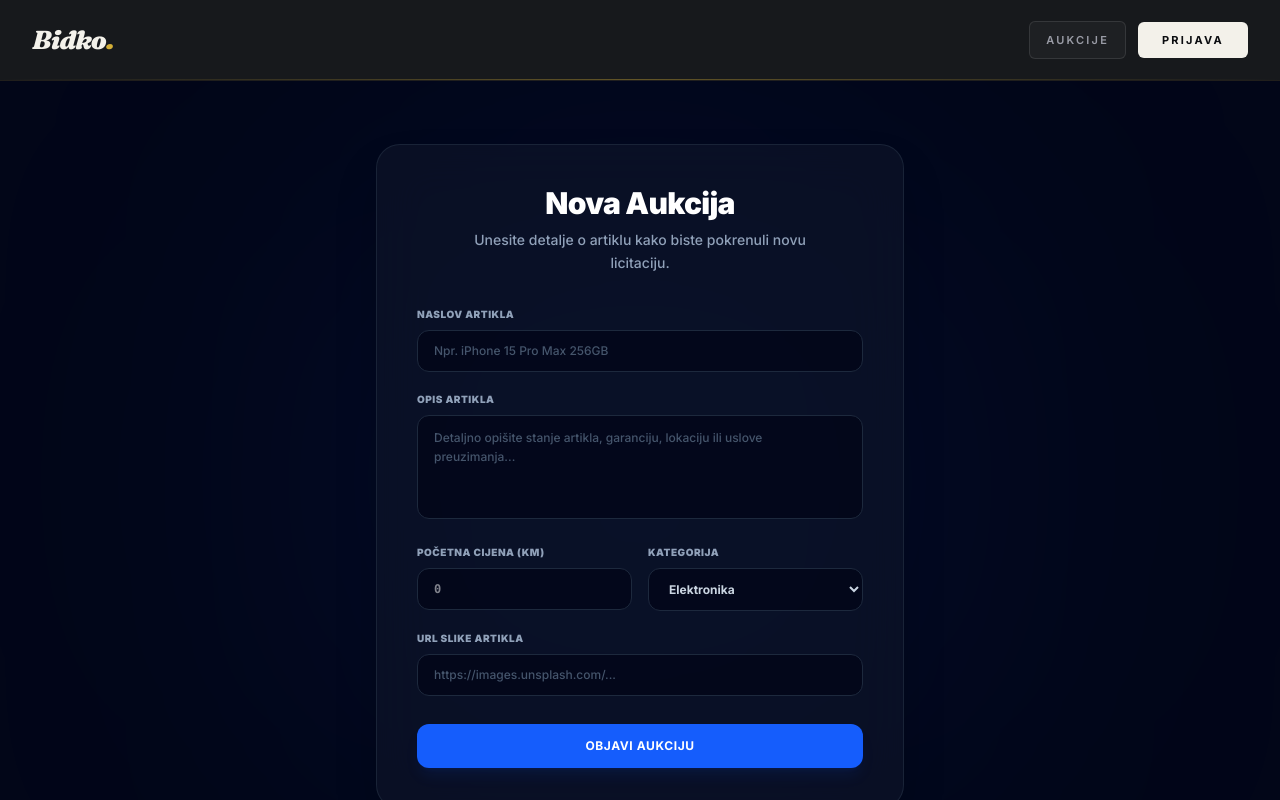
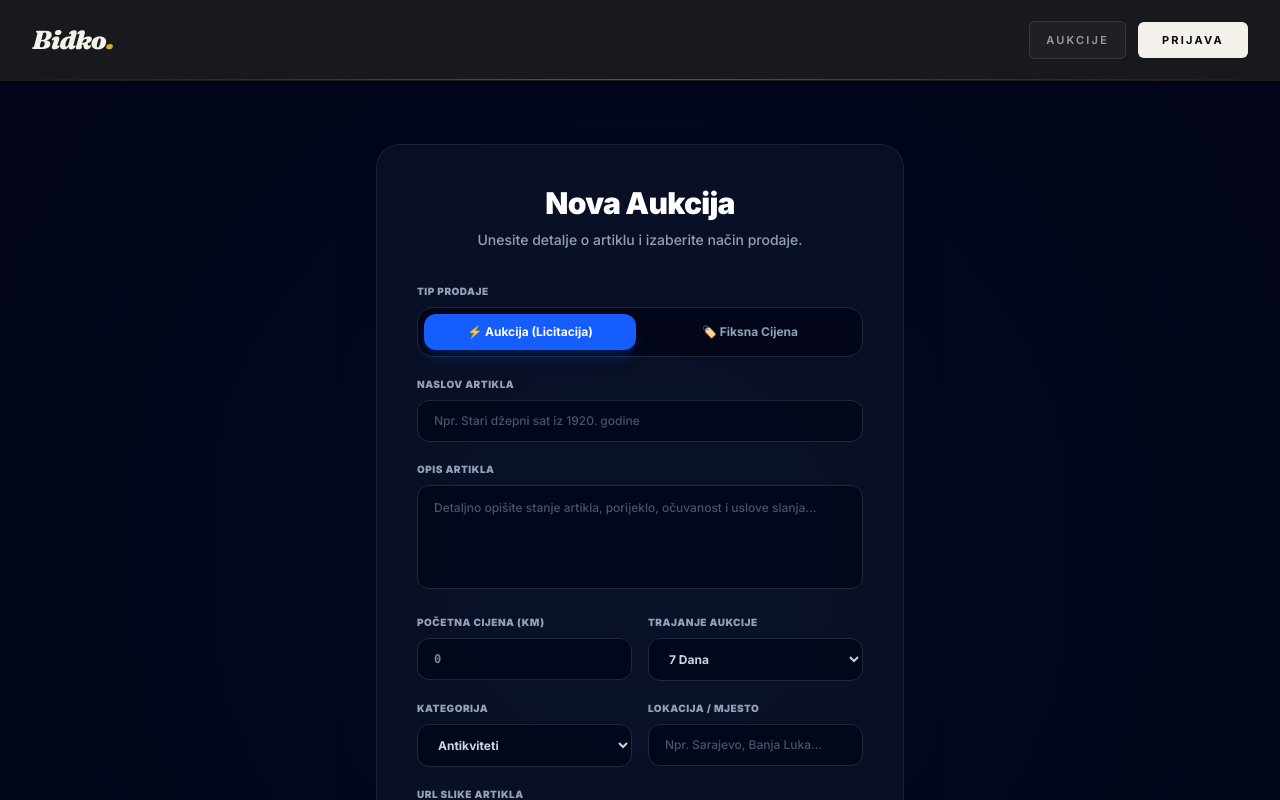
Before and after one commit to HarunSusa/bidko, a React (Vite) app in the folder frontend/: page /kreiraj-aukciju in a window 1280 px wide. Shown: the top 800 px of the page. Built offline with nearby package versions, Linux system fonts and the light colour scheme.

Commit message:
Dodane i fiksne cijene

```diff
--- a/frontend/src/pages/Home.jsx
+++ b/frontend/src/pages/Home.jsx
@@ -9,6 +9,7 @@ function Home() {
 
   const [pojamPretrage, setPojamPretrage] = useState('');
   const [izabranaKategorija, setIzabranaKategorija] = useState('Sve');
+  const [filterTip, setFilterTip] = useState('svi'); // 'svi', 'aukcija', 'fiksno'
 
   useEffect(() => {
     const dohvatiAukcije = async () => {
@@ -25,9 +26,19 @@ function Home() {
   }, []);
 
   const filtriraneAukcije = aukcije.filter((aukcija) => {
-    const poklapaNaslov = aukcija.naslov.toLowerCase().includes(pojamPretrage.toLowerCase());
+    const poklapaNaslov = aukcija.naslov ? aukcija.naslov.toLowerCase().includes(pojamPretrage.toLowerCase()) : true;
     const poklapaKategoriju = izabranaKategorija === 'Sve' || aukcija.kategorija === izabranaKategorija;
-    return poklapaNaslov && poklapaKategoriju;
+
+    // Provjera tipa (pokriva i 'fiksno' i 'fiksna')
+    const jeFiksno = aukcija.tipProdaje === 'fiksno' || aukcija.tipProdaje === 'fiksna';
+    const jeAukcija = aukcija.tipProdaje === 'aukcija' || !aukcija.tipProdaje;
+
+    const poklapaTip =
+      filterTip === 'svi' ||
+      (filterTip === 'fiksno' && jeFiksno) ||
+      (filterTip === 'aukcija' && jeAukcija);
+
+    return poklapaNaslov && poklapaKategoriju && poklapaTip;
   });
 
   if (ucitava) {
@@ -50,22 +61,59 @@ function Home() {
       <div className="max-w-7xl mx-auto px-4 sm:px-6 lg:px-8 pt-12 relative z-10">
 
         {/* HERO SEKCIJA */}
-        <div className="text-center max-w-3xl mx-auto mb-12">
+        <div className="text-center max-w-3xl mx-auto mb-10">
           <h1 className="text-3xl sm:text-5xl font-black text-slate-900 dark:text-white tracking-tight leading-tight mb-4">
-            Pronađite artikle na <span className="bg-gradient-to-r from-blue-600 to-indigo-600 dark:from-blue-400 dark:to-indigo-400 bg-clip-text text-transparent">Licitaciji</span>
+            Pronađite unikate na <span className="bg-gradient-to-r from-blue-600 to-indigo-600 dark:from-blue-400 dark:to-indigo-400 bg-clip-text text-transparent">Aukciji & Prodaji</span>
           </h1>
           <p className="text-slate-500 dark:text-slate-400 text-xs sm:text-sm font-medium leading-relaxed">
-            Pratite aukcije uživo, ponudite iznos i osigurajte željene artikle po vašim uslovima.
+            Pratite aukcije uživo ili kupujte po fiksnoj cijeni najzanimljivije antikvitete i dragocjenosti.
           </p>
         </div>
 
         {/* KONTROLNI PANEL ZA PRETRAGU I FILTERE */}
-        <div className="bg-white/80 dark:bg-slate-900/80 border border-slate-200/80 dark:border-slate-800 backdrop-blur-md rounded-2xl p-3 shadow-sm mb-10 flex flex-col sm:flex-row gap-3 items-center">
+        <div className="bg-white/80 dark:bg-slate-900/80 border border-slate-200/80 dark:border-slate-800 backdrop-blur-md rounded-2xl p-4 shadow-sm mb-10 space-y-3">
+
+          {/* TABOVI ZA TIP PRODAJE */}
+          <div className="flex gap-2 border-b border-slate-100 dark:border-slate-800/80 pb-3">
+            <button
+              onClick={() => setFilterTip('svi')}
+              className={`px-3 py-1.5 rounded-lg text-xs font-bold transition-all ${
+                filterTip === 'svi'
+                  ? 'bg-blue-600 text-white shadow-md shadow-blue-600/20'
+                  : 'bg-slate-100 dark:bg-slate-800 text-slate-600 dark:text-slate-400 hover:text-slate-900 dark:hover:text-white'
+              }`}
+            >
+              🌐 Svi oglasi
+            </button>
+            <button
+              onClick={() => setFilterTip('aukcija')}
+              className={`px-3 py-1.5 rounded-lg text-xs font-bold transition-all ${
+                filterTip === 'aukcija'
+                  ? 'bg-blue-600 text-white shadow-md shadow-blue-600/20'
+                  : 'bg-slate-100 dark:bg-slate-800 text-slate-600 dark:text-slate-400 hover:text-slate-900 dark:hover:text-white'
+              }`}
+            >
+              ⚡ Samo Aukcije
+            </button>
+            <button
+              onClick={() => setFilterTip('fiksno')}
+              className={`px-3 py-1.5 rounded-lg text-xs font-bold transition-all ${
+                filterTip === 'fiksno'
+                  ? 'bg-blue-600 text-white shadow-md shadow-blue-600/20'
+                  : 'bg-slate-100 dark:bg-slate-800 text-slate-600 dark:text-slate-400 hover:text-slate-900 dark:hover:text-white'
+              }`}
+            >
+              🏷️ Fiksna Cijena
+            </button>
+          </div>
+
+          {/* INPUTI ZA PRETRAGU */}
+          <div className="flex flex-col sm:flex-row gap-3 items-center">
             <div className="relative w-full flex-grow">
               <span className="absolute left-4 top-1/2 -translate-y-1/2 text-slate-400 text-xs">🔍</span>
               <input
                 type="text"
-              placeholder="Pretraži aukcije po naslovu..."
+                placeholder="Pretraži artikle po naslovu..."
                 className="w-full pl-10 pr-4 py-2.5 rounded-xl border border-slate-200 dark:border-slate-800 bg-slate-50/50 dark:bg-slate-950 text-slate-900 dark:text-white placeholder-slate-400 focus:outline-none focus:border-blue-600 text-xs font-medium"
                 value={pojamPretrage}
                 onChange={(e) => setPojamPretrage(e.target.value)}
@@ -85,17 +133,17 @@ function Home() {
                 <option value="Numizmatika">Numizmatika</option>
                 <option value="Nakit">Nakit</option>
                 <option value="Knjige">Knjige</option>
-    <option value="Sport">Sport</option>
+                <option value="Audio i video">Audio i video</option>
                 <option value="Elektronika">Elektronika</option>
                 <option value="Vozila">Vozila</option>
-    <option value="Moda">Moda</option>
-    <option value="Audio i video">Audio i video</option>
                 <option value="Ostalo">Ostalo</option>
               </select>
             </div>
           </div>
 
-        {/* MREŽA KARTICA (OPTIMIZOVANO ZA DESKTOP: 3 do 4 KOLONE) */}
+        </div>
+
+        {/* MREŽA KARTICA */}
         {filtriraneAukcije.length === 0 ? (
           <div className="text-center py-16 bg-white dark:bg-slate-900/50 rounded-2xl border border-slate-200 dark:border-slate-800 max-w-sm mx-auto shadow-sm">
             <div className="w-12 h-12 bg-slate-100 dark:bg-slate-800 text-slate-400 rounded-xl flex items-center justify-center mx-auto mb-3 text-base">💨</div>
@@ -106,6 +154,12 @@ function Home() {
           <div className="grid grid-cols-1 md:grid-cols-2 lg:grid-cols-3 xl:grid-cols-4 gap-6">
             {filtriraneAukcije.map((aukcija) => {
               const brojPonuda = aukcija.ponude ? aukcija.ponude.length : 0;
+              const jeAukcija = !aukcija.tipProdaje || aukcija.tipProdaje === 'aukcija';
+
+              // Podrška za sliku bilo da je niz ili pojedinačni string
+              const prikazSlika = (aukcija.slike && aukcija.slike.length > 0)
+                ? aukcija.slike[0]
+                : (aukcija.slika || 'https://images.unsplash.com/photo-1505740420928-5e560c06d30e?w=500');
 
               return (
                 <div
@@ -113,28 +167,45 @@ function Home() {
                   className="group bg-white dark:bg-slate-900/60 rounded-2xl border border-slate-200/80 dark:border-slate-800/80 hover:border-blue-500/30 dark:hover:border-slate-700 shadow-sm hover:shadow-md transition-all duration-200 flex flex-col justify-between p-4"
                 >
                   <div>
-                    {/* OKVIR SLIKE - MINIMALISTIČKI PREDLOŽAK */}
+                    {/* OKVIR SLIKE */}
                     <div className="h-44 bg-slate-100 dark:bg-slate-950 rounded-xl overflow-hidden mb-4 border border-slate-100 dark:border-slate-800/60 relative">
                       <img
-                        src={aukcija.slika || 'https://images.unsplash.com/photo-1505740420928-5e560c06d30e?w=500'}
+                        src={prikazSlika}
                         alt={aukcija.naslov}
                         className="w-full h-full object-cover group-hover:scale-105 transition-transform duration-300 ease-out"
                       />
+                      {/* TIP PRODAJE BADGE */}
+                      <span className={`absolute top-2 right-2 text-[9px] font-black px-2 py-1 rounded-lg backdrop-blur-md uppercase tracking-wider ${
+                        jeAukcija
+                          ? 'bg-blue-600/90 text-white'
+                          : 'bg-emerald-600/90 text-white'
+                      }`}>
+                        {jeAukcija ? '⚡ Aukcija' : '🏷️ Fiksna Cijena'}
+                      </span>
                     </div>
 
-                    {/* STATUS I KATEGORIJA */}
-                    <div className="flex justify-between items-center mb-2.5">
-                      <span className="text-[10px] font-bold text-blue-600 dark:text-blue-400 bg-blue-50 dark:bg-blue-950/40 px-2 py-0.5 rounded-md uppercase tracking-wide">
+                    {/* STATUS, KATEGORIJA I LOKACIJA */}
+                    <div className="flex justify-between items-center mb-2 font-semibold">
+                      <div className="flex items-center gap-1.5 overflow-hidden">
+                        <span className="text-[10px] text-blue-600 dark:text-blue-400 bg-blue-50 dark:bg-blue-950/40 px-2 py-0.5 rounded-md uppercase tracking-wide truncate">
                           {aukcija.kategorija}
                         </span>
+                        {aukcija.lokacija && (
+                          <span className="text-[10px] text-slate-400 truncate flex items-center gap-0.5">
+                            📍 {aukcija.lokacija}
+                          </span>
+                        )}
+                      </div>
 
-                      <span className={`text-[10px] font-bold px-2 py-0.5 rounded-md uppercase tracking-wide ${
+                      {jeAukcija && (
+                        <span className={`text-[10px] px-2 py-0.5 rounded-md uppercase tracking-wide shrink-0 ${
                           brojPonuda > 0
-                          ? 'bg-amber-50 dark:bg-amber-950/40 text-amber-600 dark:text-amber-400'
+                            ? 'bg-amber-50 dark:bg-amber-950/40 text-amber-600 dark:text-amber-400 font-bold'
                             : 'bg-slate-100 dark:bg-slate-800 text-slate-500 dark:text-slate-400'
                         }`}>
-                        {brojPonuda > 0 ? `${brojPonuda} ${brojPonuda === 1 ? 'ponuda' : 'ponude'}` : 'Nova'}
+                          {brojPonuda > 0 ? `${brojPonuda} pon.` : 'Nova'}
                         </span>
+                      )}
                     </div>
 
                     {/* NASLOV I OPIS */}
@@ -146,36 +217,55 @@ function Home() {
                     </p>
 
                     {/* PRIKAZ CIJENE */}
-                    <div className="bg-slate-50 dark:bg-slate-950 rounded-xl p-3 border border-slate-100 dark:border-slate-800/60 grid grid-cols-2 gap-2 mb-3">
+                    <div className="bg-slate-50 dark:bg-slate-950 rounded-xl p-3 border border-slate-100 dark:border-slate-800/60 mb-3">
+                      {jeAukcija ? (
+                        <div className="grid grid-cols-2 gap-2">
                           <div>
                             <span className="text-[9px] text-slate-400 font-bold block uppercase tracking-wider mb-0.5">
                               {brojPonuda > 0 ? 'Trenutna' : 'Početna'}
                             </span>
                             <span className="text-base font-black text-slate-900 dark:text-white">
-                          {aukcija.trenutnaCijena} <span className="text-xs font-bold text-slate-400">KM</span>
+                              {aukcija.trenutnaCijena || aukcija.pocetnaCijena} <span className="text-xs font-bold text-slate-400">KM</span>
                             </span>
                           </div>
+                          {brojPonuda > 0 && (
                             <div className="border-l border-slate-200 dark:border-slate-800 pl-3">
                               <span className="text-[9px] text-slate-400 font-bold block uppercase tracking-wider mb-0.5">Početna</span>
                               <span className="text-xs font-semibold text-slate-400 block mt-0.5 line-through">
                                 {aukcija.pocetnaCijena} KM
                               </span>
                             </div>
+                          )}
+                        </div>
+                      ) : (
+                        <div>
+                          <span className="text-[9px] text-slate-400 font-bold block uppercase tracking-wider mb-0.5">Fiksna cijena</span>
+                          <span className="text-base font-black text-emerald-500">
+                            {aukcija.fiksnaCijena || aukcija.pocetnaCijena} <span className="text-xs font-bold text-slate-400">KM</span>
+                          </span>
+                        </div>
+                      )}
                     </div>
 
-                    {/* TAJMER */}
+                    {/* TAJMER (SAMO ZA AUKCIJE) */}
+                    {jeAukcija && aukcija.trajanjeDo && (
                       <div className="bg-slate-50/50 dark:bg-slate-950/50 border border-slate-100 dark:border-slate-800/60 rounded-xl p-2.5">
                         <CountdownTimer datumIsteka={aukcija.trajanjeDo} />
                       </div>
+                    )}
                   </div>
 
                   {/* DUGME */}
                   <div className="mt-4">
                     <Link
                       to={`/aukcija/${aukcija._id}`}
-                      className="block text-center bg-slate-900 hover:bg-blue-600 dark:bg-slate-800 dark:hover:bg-blue-600 text-white font-bold py-2.5 rounded-xl text-xs transition-colors shadow-sm"
+                      className={`block text-center font-bold py-2.5 rounded-xl text-xs transition-colors shadow-sm text-white ${
+                        jeAukcija
+                          ? 'bg-slate-900 hover:bg-blue-600 dark:bg-slate-800 dark:hover:bg-blue-600'
+                          : 'bg-emerald-600 hover:bg-emerald-500'
+                      }`}
                     >
-                      Pogledaj Aukciju
+                      {jeAukcija ? 'Pogledaj Aukciju' : 'Pogledaj Oglas'}
                     </Link>
                   </div>
                 </div>
--- a/frontend/src/pages/KreirajAukciju.jsx
+++ b/frontend/src/pages/KreirajAukciju.jsx
@@ -3,10 +3,14 @@ import axios from 'axios';
 import { useNavigate } from 'react-router-dom';
 
 function KreirajAukciju() {
+  // Postavljamo 'fiksno' u skladu sa enum-om u šemi: ['aukcija', 'fiksno', 'kombinovano']
+  const [tipProdaje, setTipProdaje] = useState('aukcija');
   const [naslov, setNaslov] = useState('');
   const [opis, setOpis] = useState('');
-  const [pocetnaCijena, setPocetnaCijena] = useState('');
-  const [kategorija, setKategorija] = useState('Elektronika');
+  const [cijena, setCijena] = useState('');
+  const [kategorija, setKategorija] = useState('Antikviteti');
+  const [lokacija, setLokacija] = useState('');
+  const [trajanjeDana, setTrajanjeDana] = useState('7');
   const [slika, setSlika] = useState('');
   const [greska, setGreska] = useState('');
   const [ucitava, setUcitava] = useState(false);
@@ -20,7 +24,7 @@ function KreirajAukciju() {
     setUcitava(true);
 
     const buduciDatum = new Date();
-    buduciDatum.setDate(buduciDatum.getDate() + 7);
+    buduciDatum.setDate(buduciDatum.getDate() + Number(trajanjeDana));
 
     try {
       const config = {
@@ -29,19 +33,30 @@ function KreirajAukciju() {
         }
       };
 
-      const novaAukcija = {
+      const urlSlike = slika || 'https://images.unsplash.com/photo-1505740420928-5e560c06d30e?w=500';
+
+      // Objekat prilagođen tačno Mongoose šemi
+      const noviOglas = {
+        tipProdaje, // 'aukcija' ili 'fiksno'
         naslov,
         opis,
-        pocetnaCijena: Number(pocetnaCijena),
         kategorija,
-        slika: slika || 'https://images.unsplash.com/photo-1505740420928-5e560c06d30e?w=500',
-        trajanjeDo: buduciDatum.toISOString()
+        lokacija,
+        slike: [urlSlike], // Šema očekuje niz slika: [{ type: String }]
+        ...(tipProdaje === 'aukcija' ? {
+          pocetnaCijena: Number(cijena),
+          trenutnaCijena: Number(cijena),
+          trajanjeDo: buduciDatum.toISOString()
+        } : {
+          fiksnaCijena: Number(cijena),
+          pocetnaCijena: Number(cijena)
+        })
       };
 
-      await axios.post('http://localhost:5000/api/aukcije', novaAukcija, config);
+      await axios.post('http://localhost:5000/api/aukcije', noviOglas, config);
       navigate('/');
     } catch (err) {
-      setGreska(err.response?.data?.poruka || 'Došlo je do greške pri kreiranju aukcije.');
+      setGreska(err.response?.data?.poruka || 'Došlo je do greške pri kreiranju oglasa.');
     } finally {
       setUcitava(false);
     }
@@ -59,10 +74,10 @@ function KreirajAukciju() {
           {/* ZAGLAVLJE FORME */}
           <div className="text-center mb-8">
             <h2 className="text-2xl sm:text-3xl font-black text-white tracking-tight mb-2">
-              Nova Aukcija
+              {tipProdaje === 'aukcija' ? 'Nova Aukcija' : 'Novi Oglas sa Fiksnom Cijenom'}
             </h2>
             <p className="text-slate-400 text-xs sm:text-sm font-medium leading-relaxed max-w-sm mx-auto">
-              Unesite detalje o artiklu kako biste pokrenuli novu licitaciju.
+              Unesite detalje o artiklu i izaberite način prodaje.
             </p>
           </div>
 
@@ -77,6 +92,37 @@ function KreirajAukciju() {
           {/* FORMA */}
           <form onSubmit={handleSubmit} className="space-y-5">
 
+            {/* ODABIR TIPA PRODAJE */}
+            <div>
+              <label className="block text-[10px] font-black text-slate-400 uppercase tracking-wider mb-2">
+                Tip prodaje
+              </label>
+              <div className="grid grid-cols-2 gap-2 bg-slate-950 p-1.5 rounded-2xl border border-slate-800">
+                <button
+                  type="button"
+                  onClick={() => setTipProdaje('aukcija')}
+                  className={`py-2.5 rounded-xl text-xs font-bold transition-all ${
+                    tipProdaje === 'aukcija'
+                      ? 'bg-blue-600 text-white shadow-lg shadow-blue-600/20'
+                      : 'text-slate-400 hover:text-white'
+                  }`}
+                >
+                  ⚡ Aukcija (Licitacija)
+                </button>
+                <button
+                  type="button"
+                  onClick={() => setTipProdaje('fiksno')}
+                  className={`py-2.5 rounded-xl text-xs font-bold transition-all ${
+                    tipProdaje === 'fiksno'
+                      ? 'bg-blue-600 text-white shadow-lg shadow-blue-600/20'
+                      : 'text-slate-400 hover:text-white'
+                  }`}
+                >
+                  🏷️ Fiksna Cijena
+                </button>
+              </div>
+            </div>
+
             {/* NASLOV */}
             <div>
               <label className="block text-[10px] font-black text-slate-400 uppercase tracking-wider mb-2">
@@ -86,7 +132,7 @@ function KreirajAukciju() {
                 type="text"
                 required
                 className="w-full px-4 py-3 rounded-xl border border-slate-800 bg-slate-950/80 text-white placeholder-slate-600 focus:outline-none focus:border-blue-500 focus:ring-1 focus:ring-blue-500 transition-all text-xs font-medium"
-                placeholder="Npr. iPhone 15 Pro Max 256GB"
+                placeholder="Npr. Stari džepni sat iz 1920. godine"
                 value={naslov}
                 onChange={(e) => setNaslov(e.target.value)}
               />
@@ -101,17 +147,17 @@ function KreirajAukciju() {
                 required
                 rows="4"
                 className="w-full px-4 py-3 rounded-xl border border-slate-800 bg-slate-950/80 text-white placeholder-slate-600 focus:outline-none focus:border-blue-500 focus:ring-1 focus:ring-blue-500 transition-all text-xs font-medium resize-none leading-relaxed"
-                placeholder="Detaljno opišite stanje artikla, garanciju, lokaciju ili uslove preuzimanja..."
+                placeholder="Detaljno opišite stanje artikla, porijeklo, očuvanost i uslove slanja..."
                 value={opis}
                 onChange={(e) => setOpis(e.target.value)}
               />
             </div>
 
-            {/* POČETNA CIJENA I KATEGORIJA */}
-            <div className="grid grid-cols-1 sm:grid-cols-2 gap-4">
+            {/* CIJENA I TRAJANJE */}
+            <div className={`grid grid-cols-1 ${tipProdaje === 'aukcija' ? 'sm:grid-cols-2' : ''} gap-4`}>
               <div>
                 <label className="block text-[10px] font-black text-slate-400 uppercase tracking-wider mb-2">
-                  Početna cijena (KM)
+                  {tipProdaje === 'aukcija' ? 'Početna cijena (KM)' : 'Fiksna cijena (KM)'}
                 </label>
                 <input
                   type="number"
@@ -119,11 +165,34 @@ function KreirajAukciju() {
                   min="1"
                   className="w-full px-4 py-3 rounded-xl border border-slate-800 bg-slate-950/80 text-white focus:outline-none focus:border-blue-500 focus:ring-1 focus:ring-blue-500 transition-all text-xs font-bold font-mono"
                   placeholder="0"
-                  value={pocetnaCijena}
-                  onChange={(e) => setPocetnaCijena(e.target.value)}
+                  value={cijena}
+                  onChange={(e) => setCijena(e.target.value)}
                 />
               </div>
 
+              {tipProdaje === 'aukcija' && (
+                <div>
+                  <label className="block text-[10px] font-black text-slate-400 uppercase tracking-wider mb-2">
+                    Trajanje aukcije
+                  </label>
+                  <select
+                    className="w-full px-4 py-3 rounded-xl border border-slate-800 bg-slate-950/80 text-slate-300 focus:outline-none focus:border-blue-500 focus:ring-1 focus:ring-blue-500 transition-all text-xs font-bold cursor-pointer"
+                    value={trajanjeDana}
+                    onChange={(e) => setTrajanjeDana(e.target.value)}
+                  >
+                    <option value="3">3 Dana</option>
+                    <option value="5">5 Dana</option>
+                    <option value="7">7 Dana</option>
+                    <option value="10">10 Dana</option>
+                    <option value="14">14 Dana</option>
+                    <option value="30">30 Dana</option>
+                  </select>
+                </div>
+              )}
+            </div>
+
+            {/* KATEGORIJA I LOKACIJA */}
+            <div className="grid grid-cols-1 sm:grid-cols-2 gap-4">
               <div>
                 <label className="block text-[10px] font-black text-slate-400 uppercase tracking-wider mb-2">
                   Kategorija
@@ -132,21 +201,32 @@ function KreirajAukciju() {
                   className="w-full px-4 py-3 rounded-xl border border-slate-800 bg-slate-950/80 text-slate-300 focus:outline-none focus:border-blue-500 focus:ring-1 focus:ring-blue-500 transition-all text-xs font-bold cursor-pointer"
                   value={kategorija}
                   onChange={(e) => setKategorija(e.target.value)}
-
                 >
+                  <option value="Antikviteti">Antikviteti</option>
                   <option value="Kolekcionarstvo">Kolekcionarstvo</option>
-                  <option value="Antikviteti">Antikviteti</option>
                   <option value="Umjetnost">Umjetnost</option>
                   <option value="Numizmatika">Numizmatika</option>
                   <option value="Nakit">Nakit</option>
                   <option value="Knjige">Knjige</option>
-                  <option value="Sport">Sport</option>
+                  <option value="Audio i video">Audio i video</option>
                   <option value="Elektronika">Elektronika</option>
                   <option value="Vozila">Vozila</option>
-                  <option value="Moda">Moda</option>
-                  <option value="Audio i video">Audio i video</option>
                   <option value="Ostalo">Ostalo</option>
                 </select>
+              </div>
+
+              <div>
+                <label className="block text-[10px] font-black text-slate-400 uppercase tracking-wider mb-2">
+                  Lokacija / Mjesto
+                </label>
+                <input
+                  type="text"
+                  required
+                  className="w-full px-4 py-3 rounded-xl border border-slate-800 bg-slate-950/80 text-white placeholder-slate-600 focus:outline-none focus:border-blue-500 focus:ring-1 focus:ring-blue-500 transition-all text-xs font-medium"
+                  placeholder="Npr. Sarajevo, Banja Luka..."
+                  value={lokacija}
+                  onChange={(e) => setLokacija(e.target.value)}
+                />
               </div>
             </div>
 
@@ -197,7 +277,7 @@ function KreirajAukciju() {
                     <div className="absolute inset-0 rounded-full border-2 border-transparent border-t-white animate-spin"></div>
                   </div>
                 ) : (
-                  'Objavi Aukciju'
+                  tipProdaje === 'aukcija' ? 'Objavi Aukciju' : 'Objavi Oglas'
                 )}
               </button>
             </div>
```
Also changed, not shown: 1 other file (tests, documents, lock files or other folders). Lines whose indentation alone changed are shown as unchanged.
